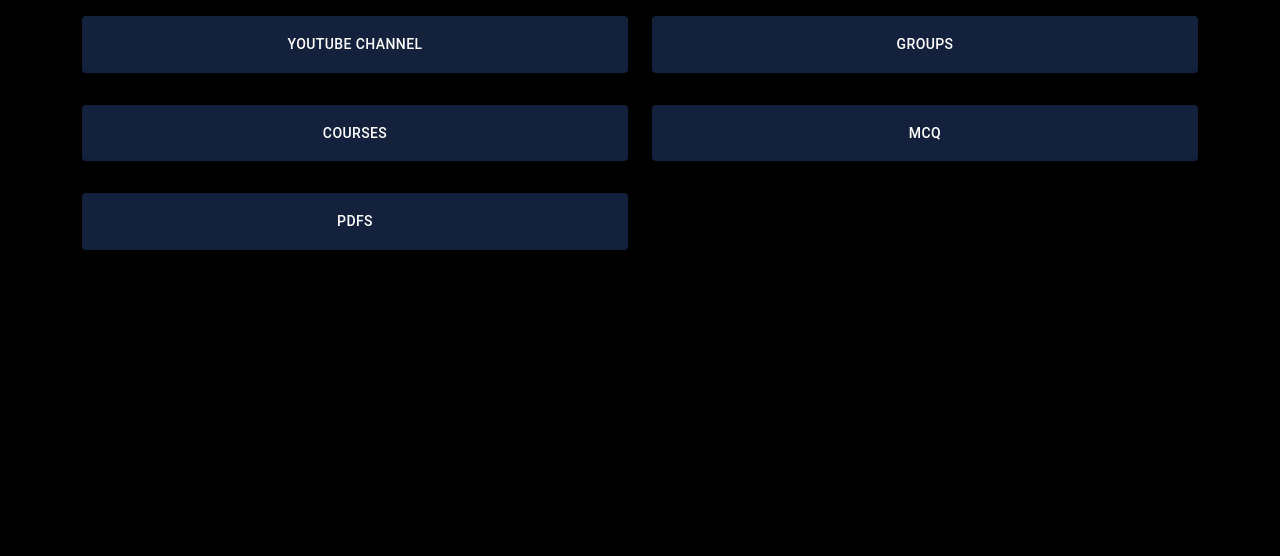
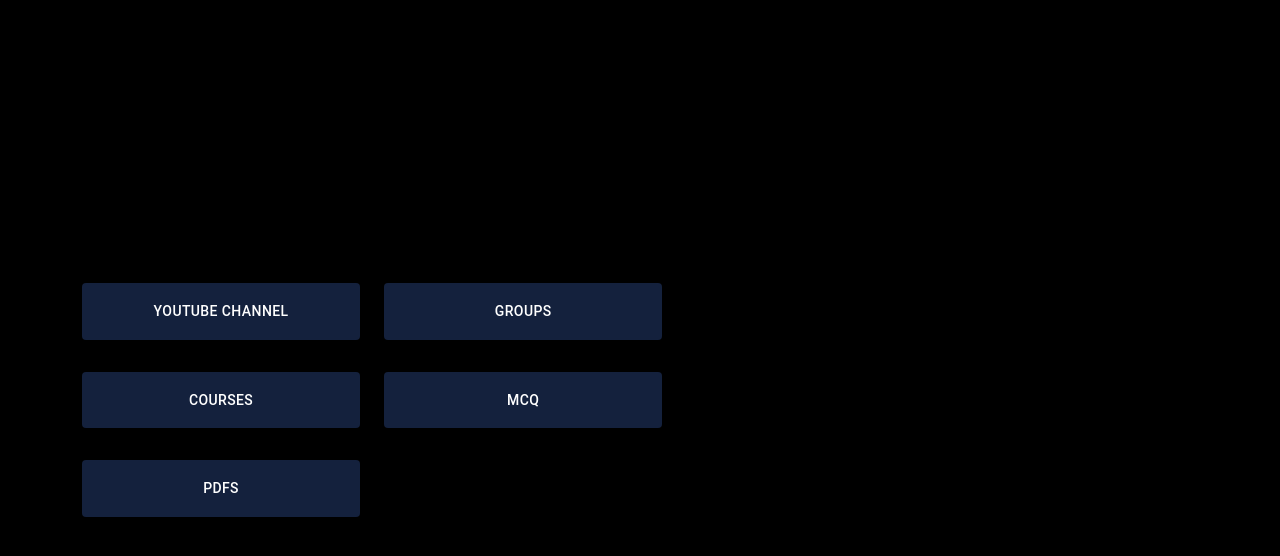
Before and after one commit to MaroMohamedSalah/ByteExchangeLinks, a Next.js app in the folder my-app/: page / in a window 1280 px wide. Shown: the top 556 px of the page. Built offline with nearby package versions, Linux system fonts and the light colour scheme.

Commit message:
enhance home page

```diff
--- a/my-app/src/app/page.tsx
+++ b/my-app/src/app/page.tsx
@@ -6,9 +6,9 @@
 import { CONTENT_ENTRIES } from "./admin/constants";
 export default function Home() {
 	return (
-		<main className="App flex min-h-screen">
+		<main className="App">
 			<div className="container">
-				<div className="optionsContainer">
+				<div className="optionsContainer d-flex min-vh-100 align-items-center">
 					<div className="row">
 						{CONTENT_ENTRIES.map((item, index) => {
 							return (
```
